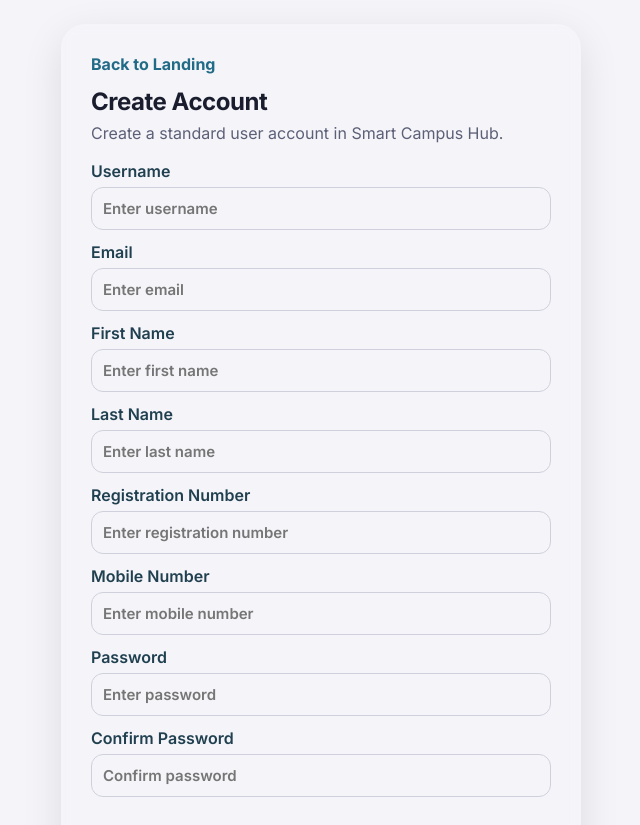
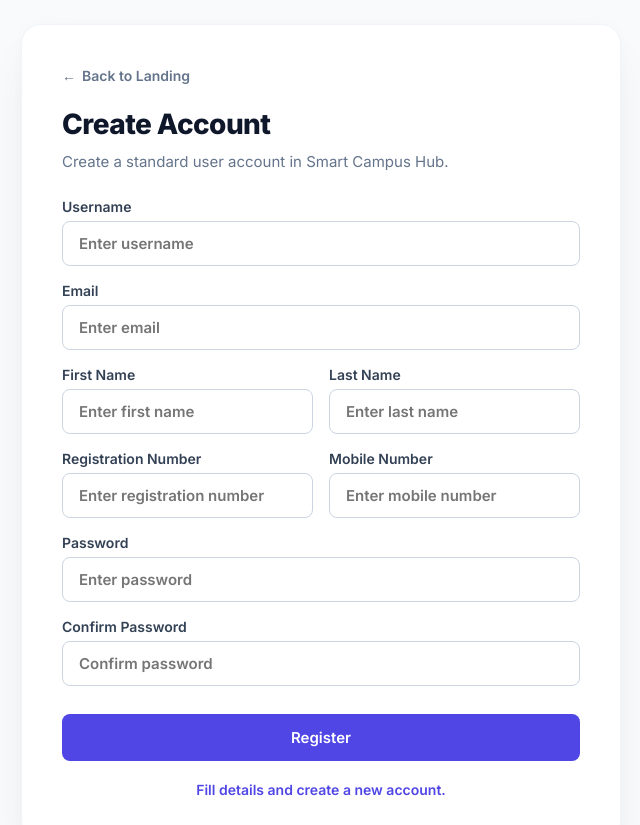
Before and after one commit to Kusumith-nimsara/Smart_Campus_Hub, a React app in the folder frontend/: page /register in a window 1280 px wide. Shown: the top 825 px of the page, without its empty margins (319-959 px from the left). Built offline with nearby package versions, Linux system fonts and the light colour scheme; no server answers; the HTML template or start-up script is replaced by a standard one.

Commit message:
feat: add registration page with form validation and API integration

```diff
--- a/frontend/src/pages/Register/RegisterPage.css
+++ b/frontend/src/pages/Register/RegisterPage.css
@@ -1,91 +1,150 @@
+/* Premium Light Single Card Theme */
 .register-page {
   min-height: 100vh;
-  display: grid;
-  place-items: center;
+  display: flex;
+  justify-content: center;
+  align-items: center;
   padding: 24px;
+  background: #f8fafc; /* Slate 50 */
+  font-family: 'Inter', 'Segoe UI', sans-serif;
 }
 
 .register-card {
-  width: min(520px, 95vw);
-  border-radius: 24px;
-  border: 1px solid var(--border-soft);
-  background: var(--surface-glass);
-  box-shadow: var(--shadow-lg);
-  backdrop-filter: blur(6px);
-  padding: 30px;
-  animation: rise-in 0.45s ease;
+  width: min(600px, 100%);
+  border-radius: 20px;
+  background: #ffffff;
+  box-shadow: 0 25px 50px -12px rgba(0, 0, 0, 0.08), 0 0 15px rgba(0,0,0,0.02);
+  padding: 40px;
+  border: 1px solid #f1f5f9;
+  animation: rise-in 0.5s cubic-bezier(0.16, 1, 0.3, 1);
+}
+
+@keyframes rise-in {
+  from { opacity: 0; transform: translateY(20px) scale(0.98); }
+  to { opacity: 1; transform: translateY(0) scale(1); }
 }
 
 .back-link {
   border: 0;
   background: transparent;
-  color: #216b87;
-  font-weight: 700;
+  color: #64748b;
+  font-weight: 600;
   padding: 0;
   cursor: pointer;
+  font-size: 14px;
+  display: inline-flex;
+  align-items: center;
+  gap: 6px;
+  margin-bottom: 24px;
+  transition: color 0.2s ease;
+}
+
+.back-link::before {
+  content: "←";
+}
+
+.back-link:hover {
+  color: #0f172a;
 }
 
 .register-card h1 {
-  margin: 14px 0 6px;
-  color: var(--text-primary);
+  margin: 0 0 8px;
+  font-size: 28px;
+  color: #0f172a;
+  font-weight: 800;
 }
 
 .register-subtitle {
-  margin: 0 0 18px;
-  color: var(--text-secondary);
+  margin: 0 0 24px;
+  color: #64748b;
+  font-size: 15px;
+  line-height: 1.6;
 }
 
 .register-form {
   display: grid;
-  gap: 12px;
+  grid-template-columns: 1fr 1fr;
+  gap: 16px;
+}
+
+.form-group-full {
+  grid-column: 1 / -1;
 }
 
 .register-form label {
-  display: grid;
+  display: flex;
+  flex-direction: column;
   gap: 6px;
-  color: #204050;
+  font-size: 14px;
   font-weight: 600;
+  color: #334155;
 }
 
-.register-form input,
-.register-form select {
-  border: 1px solid var(--border-strong);
-  border-radius: 12px;
-  padding: 11px;
-  background: var(--surface-soft);
+.register-form input {
+  padding: 12px 16px;
+  border: 1px solid #cbd5e1;
+  border-radius: 8px;
   font-size: 15px;
+  color: #0f172a;
+  outline: none;
+  transition: border-color 0.2s ease, box-shadow 0.2s ease;
+  width: 100%;
+  box-sizing: border-box;
 }
 
-.register-form button {
-  margin-top: 4px;
-  border: 0;
-  border-radius: 12px;
-  padding: 12px;
-  font-weight: 700;
-  color: #ffffff;
-  background: linear-gradient(125deg, var(--brand-start), var(--brand-end));
-  cursor: pointer;
+.register-form input:focus {
+  border-color: #4f46e5;
+  box-shadow: 0 0 0 3px rgba(79, 70, 229, 0.1);
 }
 
-.register-form button:disabled {
+.btn-register {
+  grid-column: 1 / -1;
+  margin-top: 12px;
+  padding: 14px;
+  border: none;
+  border-radius: 8px;
+  font-size: 15px;
+  font-weight: 600;
+  cursor: pointer;
+  transition: all 0.2s ease;
+  background: #4f46e5;
+  color: #ffffff;
+}
+
+.btn-register:hover:not(:disabled) {
+  background: #4338ca;
+  transform: translateY(-1px);
+  box-shadow: 0 4px 12px rgba(79, 70, 229, 0.2);
+}
+
+.btn-register:disabled {
   opacity: 0.7;
-  cursor: wait;
+  cursor: not-allowed;
 }
 
 .register-status {
-  margin: 14px 0 10px;
-  color: #1d4a5c;
+  text-align: center;
+  margin: 20px 0 0;
+  color: #4f46e5;
   font-weight: 600;
+  font-size: 14px;
+  min-height: 20px;
 }
 
 .register-response {
-  margin: 0;
-  border-radius: 14px;
-  border: 1px solid var(--border-soft);
-  background: #eff8fc;
-  color: #123541;
+  margin: 16px 0 0;
+  border-radius: 8px;
+  border: 1px solid #e2e8f0;
+  background: #f8fafc;
+  color: #0f172a;
   font-size: 12px;
   padding: 12px;
   max-height: 220px;
   overflow: auto;
 }
+
+@media (max-width: 600px) {
+  .register-form {
+    grid-template-columns: 1fr;
+  }
+}
--- a/frontend/src/pages/Register/RegisterPage.jsx
+++ b/frontend/src/pages/Register/RegisterPage.jsx
@@ -84,7 +84,7 @@ export default function RegisterPage() {
   <p className="register-subtitle">Create a standard user account in Smart Campus Hub.</p>
 
         <form className="register-form" onSubmit={handleRegister}>
-          <label>
+          <label className="form-group-full">
             Username
             <input
               type="text"
@@ -95,7 +95,7 @@ export default function RegisterPage() {
             />
           </label>
 
-          <label>
+          <label className="form-group-full">
             Email
             <input
               type="email"
@@ -150,7 +150,7 @@ export default function RegisterPage() {
             />
           </label>
 
-          <label>
+          <label className="form-group-full">
             Password
             <input
               type="password"
@@ -162,7 +162,7 @@ export default function RegisterPage() {
             />
           </label>
 
-          <label>
+          <label className="form-group-full">
             Confirm Password
             <input
               type="password"
@@ -174,7 +174,7 @@ export default function RegisterPage() {
             />
           </label>
 
-          <button type="submit" disabled={loading}>
+          <button type="submit" className="btn-register" disabled={loading}>
             {loading ? 'Please wait...' : 'Register'}
           </button>
         </form>
```
